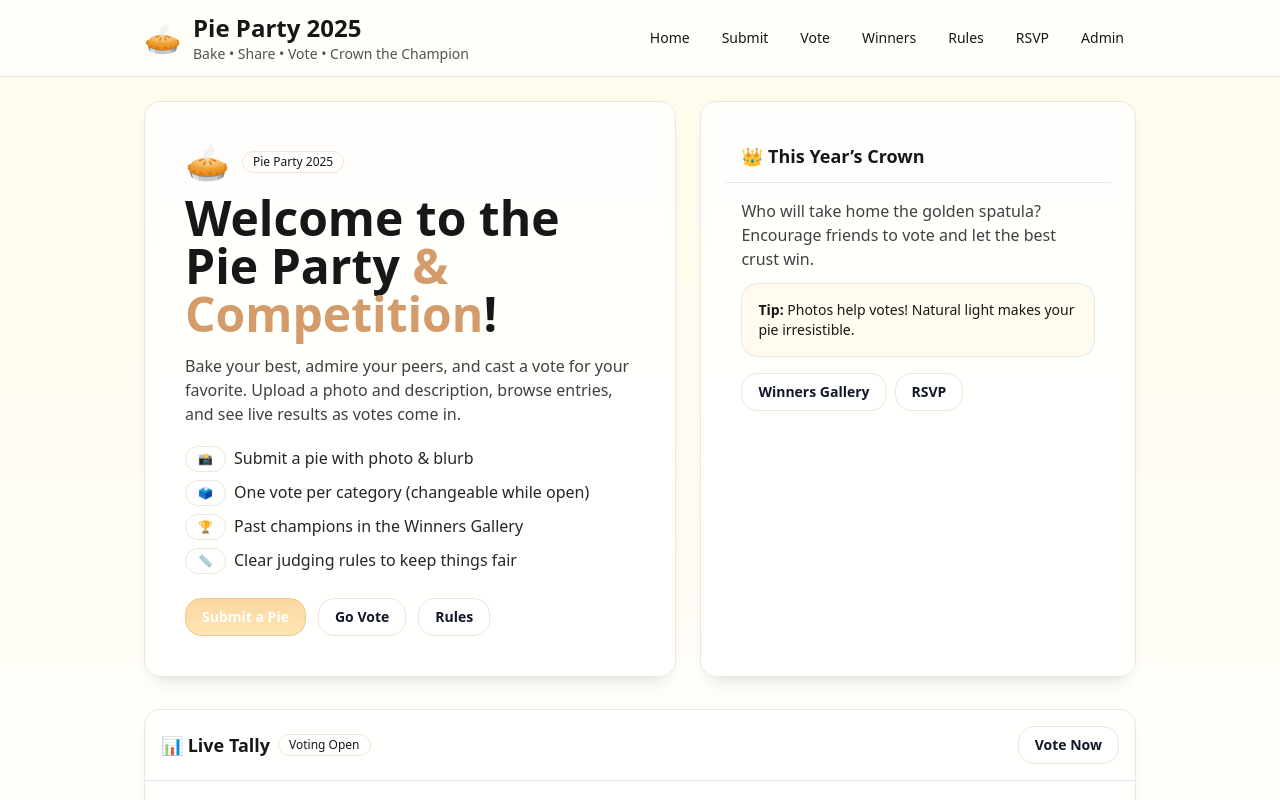
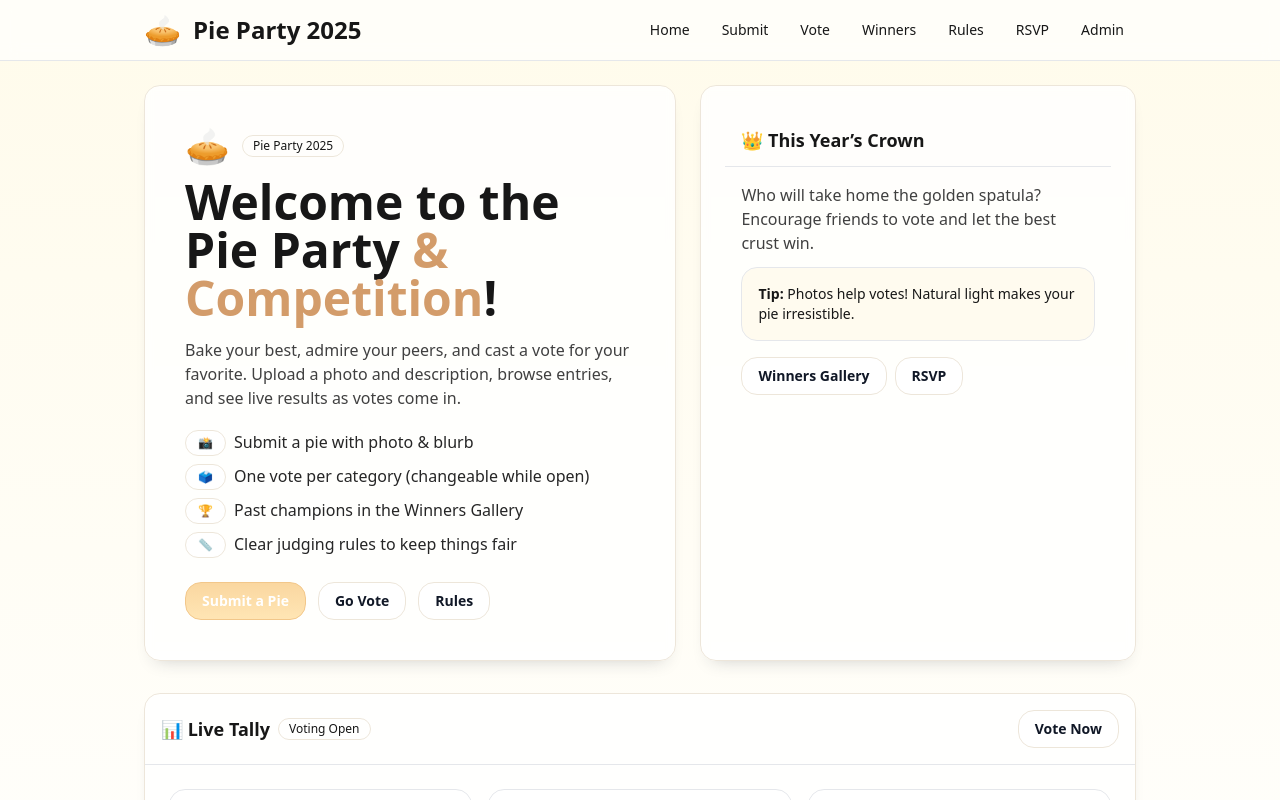
Before and after one commit to jcg-development/pie-party, a Next.js app: page / in a window 1280 px wide. Shown: the top 800 px of the page. Built offline with nearby package versions, Linux system fonts and the light colour scheme; no server answers; the database is empty.

Commit message:
Remove tagline from header - keep only 'Pie Party 2025'

```diff
--- a/src/app/layout.tsx
+++ b/src/app/layout.tsx
@@ -21,7 +21,6 @@ export default function RootLayout({ children }: { children: React.ReactNode })
               <span className="text-3xl">🥧</span>
               <div>
                 <h1 className="text-xl md:text-2xl font-bold">Pie Party {new Date().getFullYear()}</h1>
-                <p className="text-sm text-neutral-600">Bake • Share • Vote • Crown the Champion</p>
               </div>
             </div>
             <nav className="flex flex-wrap items-center gap-2 text-sm">
```
